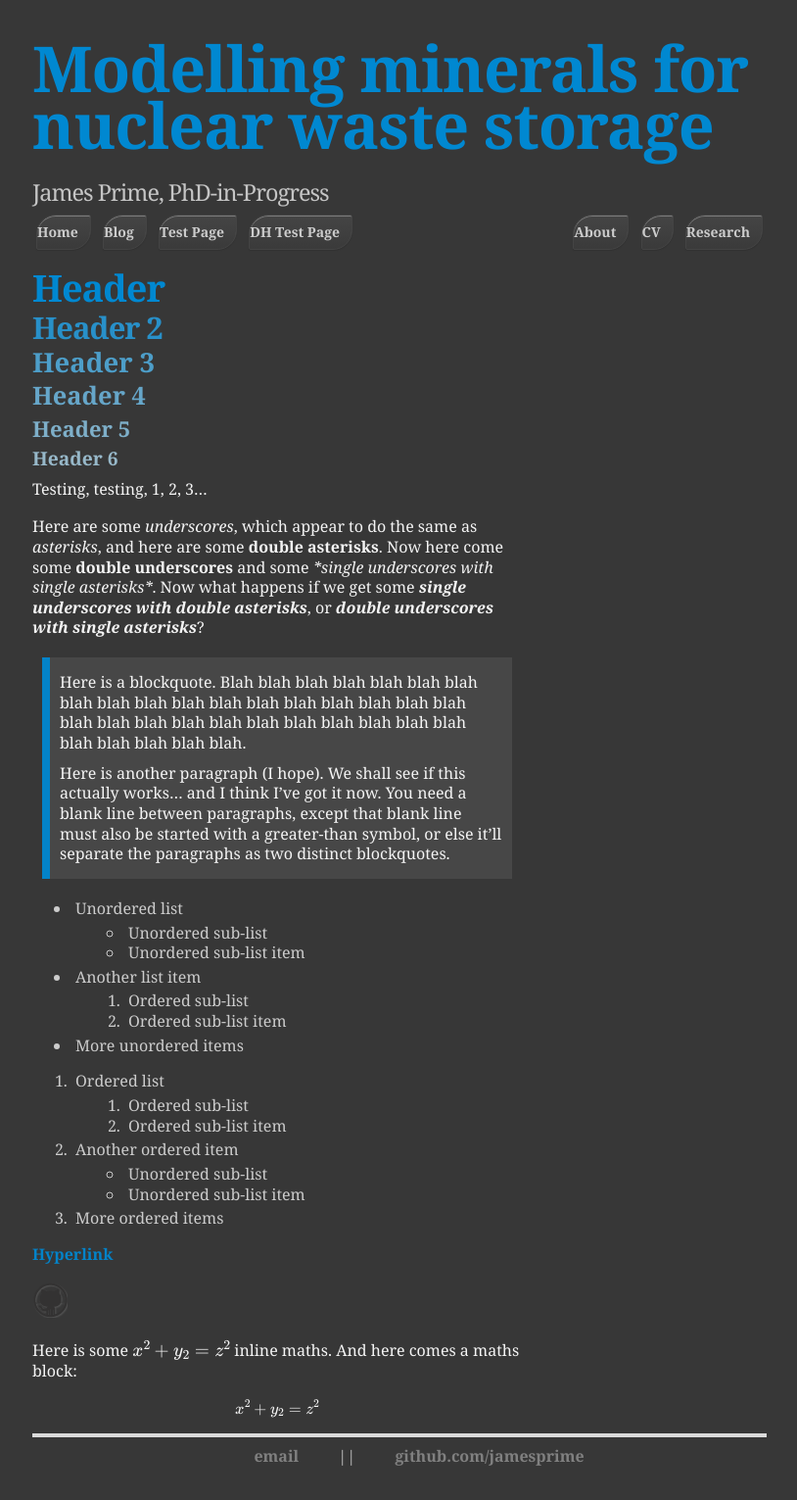
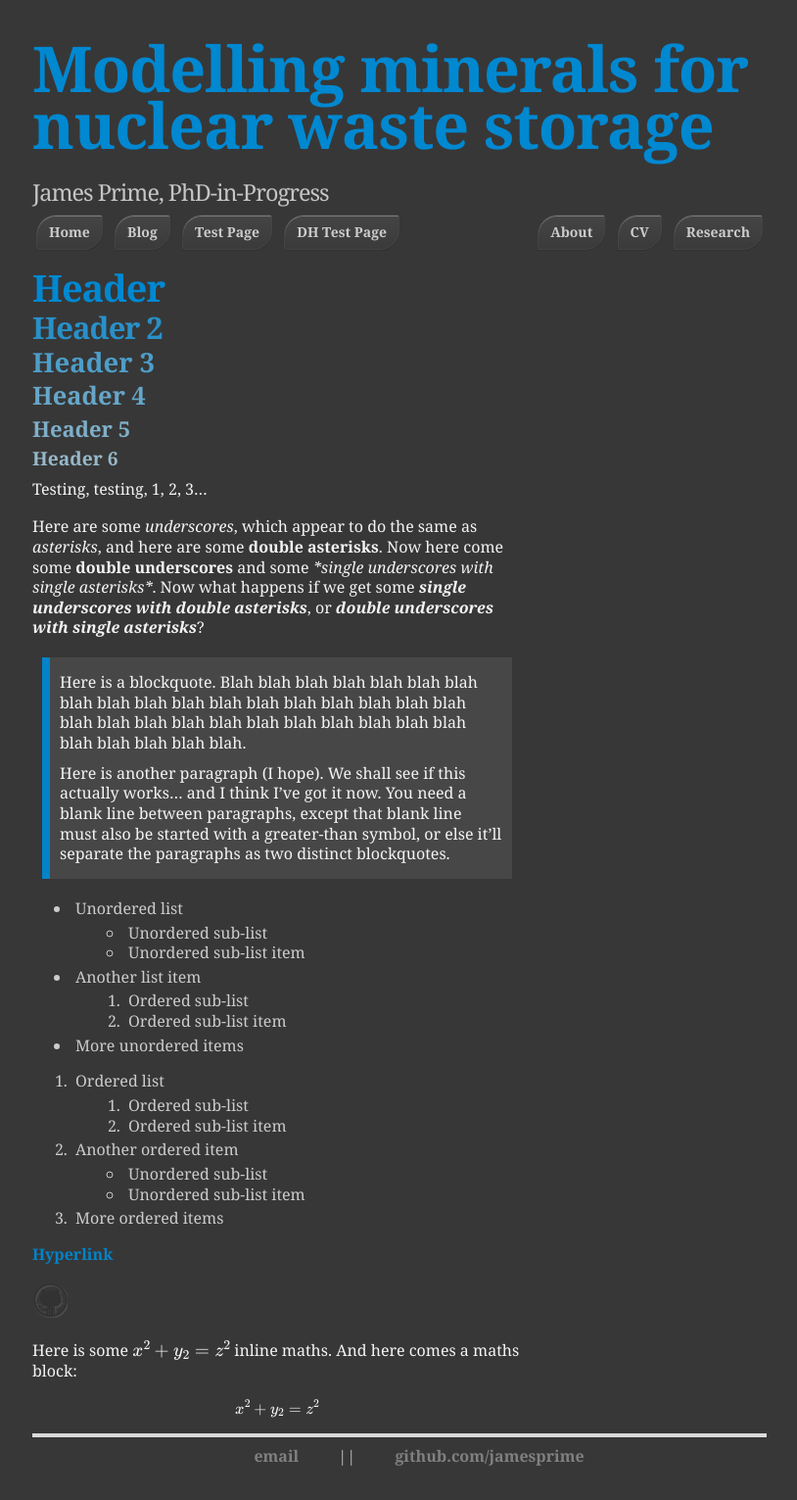
Before and after one commit to jamesprime/jamesprime.github.io, a Jekyll site: the page built from _pages/dhtest/index.md, in a window 1280 px wide. Shown: the whole page at 98% size, without its empty margins (232-1046 px from the left). Built offline with Jekyll 4.4.1, drawn with Linux system fonts in a browser that asks for light colours; nearby versions of some CDN libraries; formulas are drawn with MathJax 3.

Commit message:
Updated _sass/uberduper.scss
Changed .button padding from 10px 12px 10px 0 back to 10px 12px

```diff
--- a/_sass/uberduper.scss
+++ b/_sass/uberduper.scss
@@ -269,7 +269,7 @@ div.slogan {
         box-shadow: inset 0 1px 0 rgba(255, 255, 255, .3), 0 1px 1px rgba(0, 0, 0, .1);
         background-color: #3D3D3D;
         margin-left: 0;
-        padding: 10px 12px 10px 0;
+        padding: 10px 12px;
         margin-top: 10px;
         line-height: 14px;
         font-size: 14px;
```
